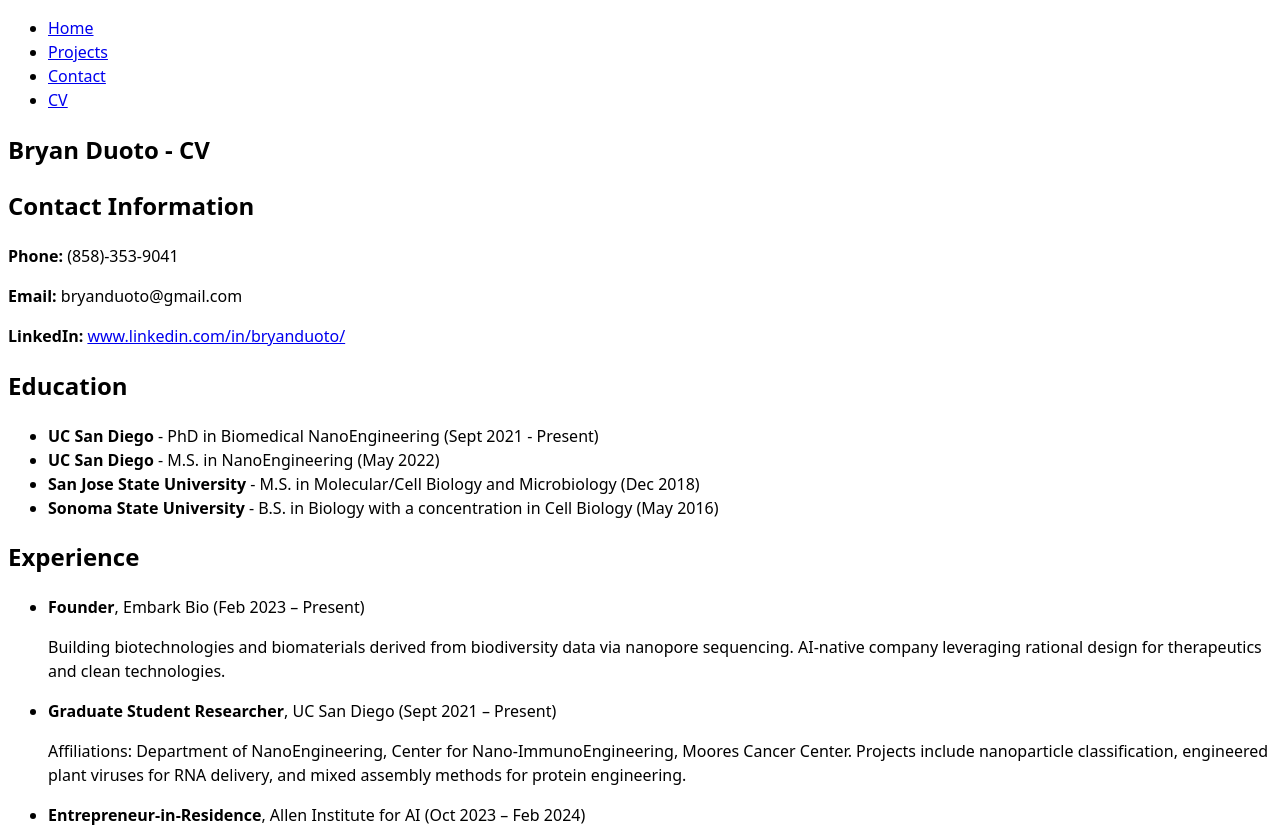
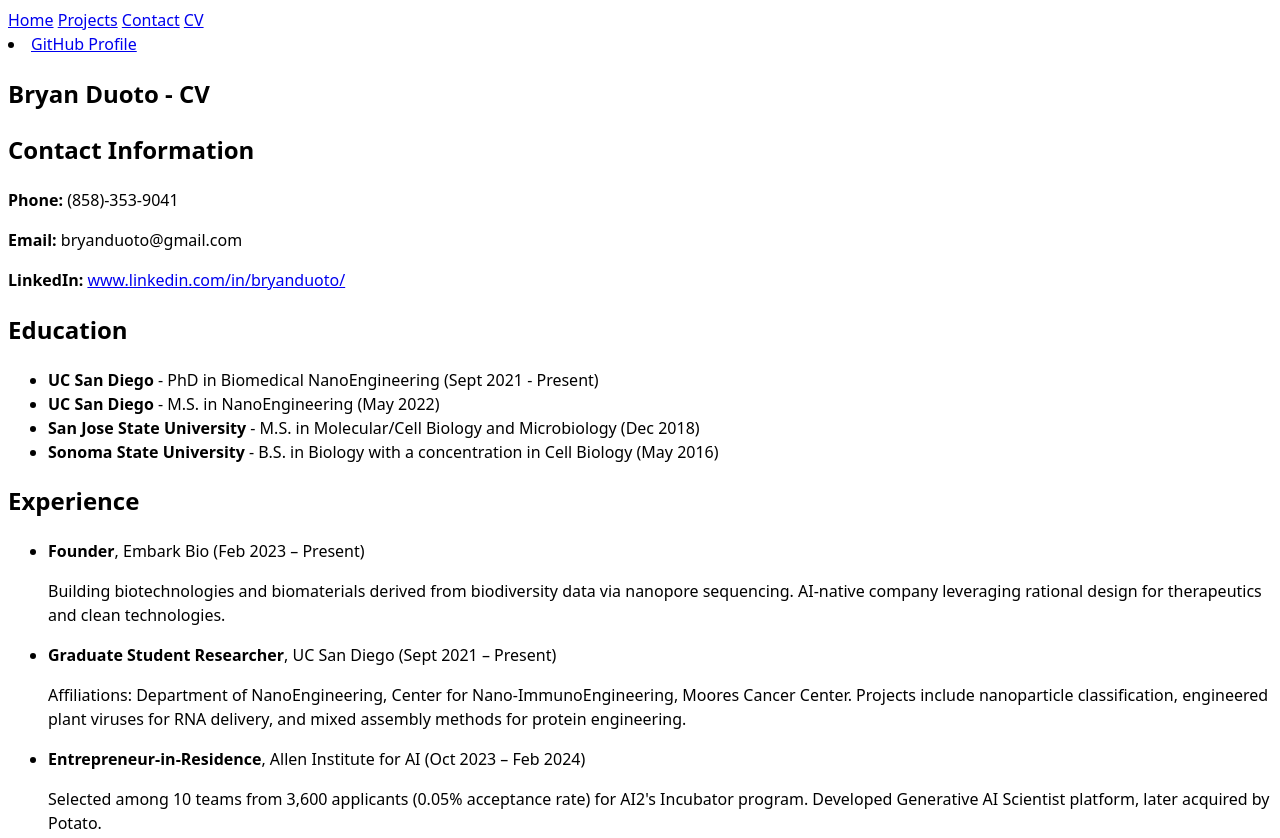
Before and after one commit to DutesMcGutes/portfolio, a plain HTML site: page cv/index.html in a window 1280 px wide. Shown: the top 838 px of the page. Drawn offline with Linux system fonts and the light colour scheme.

Commit message:
fixed nav

```diff
--- a/cv/index.html
+++ b/cv/index.html
@@ -8,11 +8,12 @@
 </head>
 <body>
     <nav>
-        <ul>
-            <li><a href="../index.html">Home</a></li>
-            <li><a href="../projects/index.html">Projects</a></li>
-            <li><a href="../contact/index.html">Contact</a></li>
-            <li><a href="index.html" class="active">CV</a></li>
+        <a href="/portfolio/index.html">Home</a>
+        <a href="/portfolio/projects/index.html">Projects</a>
+        <a href="/portfolio/contact/index.html">Contact</a>
+        <a href="/portfolio/cv/index.html">CV</a>
+        </ul>
+            <li><a href="https://github.com/DutesMcGutes" target="_blank">GitHub Profile</a></li>
         </ul>
     </nav>
 
```
Also changed, not shown: contact/index.html (+1 -0 lines), index.html (+1 -0 lines), projects/index.html (+1 -0 lines).
